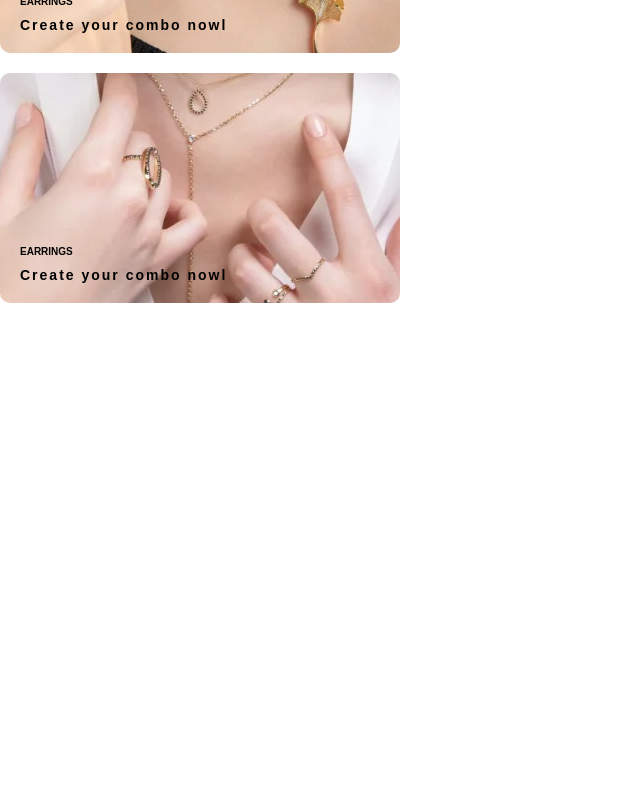
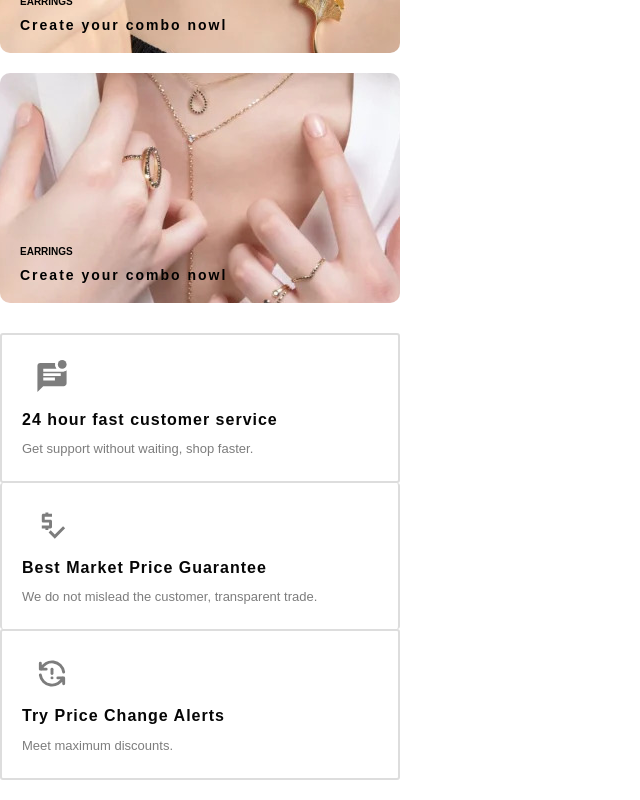
Before and after one commit to Makatka/GolCLaire_store, a React app: page / in a window 1280 px wide. Shown: the part 4344-5144 px from the top of the page, without its empty margins (0-640 px from the left). Before the commit the page ends 4677 px from the top, so only its background shows below. Built offline with nearby package versions, Linux system fonts and the light colour scheme.

Commit message:
Add shop customer guarantee

```diff
--- /dev/null
+++ b/src/components/molecules/ShopGuarantee/ShopGuarantee.js
@@ -0,0 +1,31 @@
+import React from 'react';
+import InfoCard from "../InfoCard/InfoCard";
+import {TbRefreshAlert} from "react-icons/tb";
+import {MdPriceCheck, MdMarkUnreadChatAlt} from "react-icons/md";
+import {ShopGuaranteeStyles} from "./ShopGwarantee.styles";
+
+const ShopGuarantee = () => {
+  return (
+    <ShopGuaranteeStyles>
+      <InfoCard
+        icon={<MdMarkUnreadChatAlt/>}
+        cardHeader="24 hour fast customer service"
+        cardDetails="Get support without waiting, shop faster."
+      />
+      <InfoCard
+        icon={<MdPriceCheck/>}
+        cardHeader="Best Market Price Guarantee"
+        cardDetails="We do not mislead the customer, transparent trade."
+      />
+      <InfoCard
+        icon={<TbRefreshAlert/>}
+        cardHeader="Try Price Change Alerts"
+        cardDetails="Meet maximum discounts."
+      />
+    </ShopGuaranteeStyles>
+
+
+  );
+};
+
+export default ShopGuarantee;
--- /dev/null
+++ b/src/components/molecules/ShopGuarantee/ShopGwarantee.styles.js
@@ -0,0 +1,33 @@
+import styled from "styled-components";
+
+export const ShopGuaranteeStyles = styled.div`
+  display: flex;
+  flex-direction: column;
+
+  &>div {
+    border: 2px solid #ddd;
+    border-radius: 3px;
+    padding: 25px 20px;
+    text-align: left;
+
+
+    &>h4 {
+      font-size: 16px;
+      margin: 10px 0;
+    }
+    &>p {
+      font-size: 13px;
+    }
+
+    &>span svg {
+      height: 35px;
+      color: rgb(125, 125, 125);
+    }
+  }
+
+  &>div:nth-of-type(2){
+    border-top: none;
+    border-bottom: none;
+  }
+
+`
--- a/src/components/organisms/Aside/Aside.js
+++ b/src/components/organisms/Aside/Aside.js
@@ -9,12 +9,14 @@ import Testimonials from "../../molecules/Testimonials/Testimonials";
 import AlertBanner from "../../molecules/AlertBanner/AlertBanner";
 import {Wrapper, AsideSection} from "./Aside.styles";
 import ProductBanners from "../../molecules/ProductBanners/ProductBanners";
+import ShopGuarantee from "../../molecules/ShopGuarantee/ShopGuarantee";
+
 
 const Aside = () => {
   return (
     <AsideSection>
       <Wrapper>
-        <CardHeader title='Futured Deals' />
+        <CardHeader title='Futured Deals'/>
         <ViewAllLink>View All</ViewAllLink>
       </Wrapper>
       <FeaturedProductCart image={image1} actionBtn='Add to cart' price='144.00' status='Expired'
@@ -23,11 +25,12 @@ const Aside = () => {
                            productName='The air scoop-neck tee'/>
       <FeaturedProductCart image={image3} actionBtn='Add to cart' price='240.00' status='Expired'
                            productName='Beaded double necklace'/>
-      <CardHeader title="Testimonials" />
-      <Testimonials />
+      <CardHeader title="Testimonials"/>
+      <Testimonials/>
       <AlertBanner type='yellow' header='2nd shopping campign!'
                    buttonText='Check Products' direction='column'/>
       <ProductBanners/>
+      <ShopGuarantee />
 
     </AsideSection>
   );
--- a/src/components/organisms/Aside/Aside.styles.js
+++ b/src/components/organisms/Aside/Aside.styles.js
@@ -1,4 +1,6 @@
 import styled from "styled-components";
+import InfoCard from "../../molecules/InfoCard/InfoCard";
+
 
 export const AsideSection = styled.aside`
   width: 400px;
@@ -6,6 +8,9 @@ export const AsideSection = styled.aside`
   flex-direction: column;
   flex-shrink: 0;
   gap: 20px;
+
+
+
 `
 
 export const Wrapper = styled.div`
```
